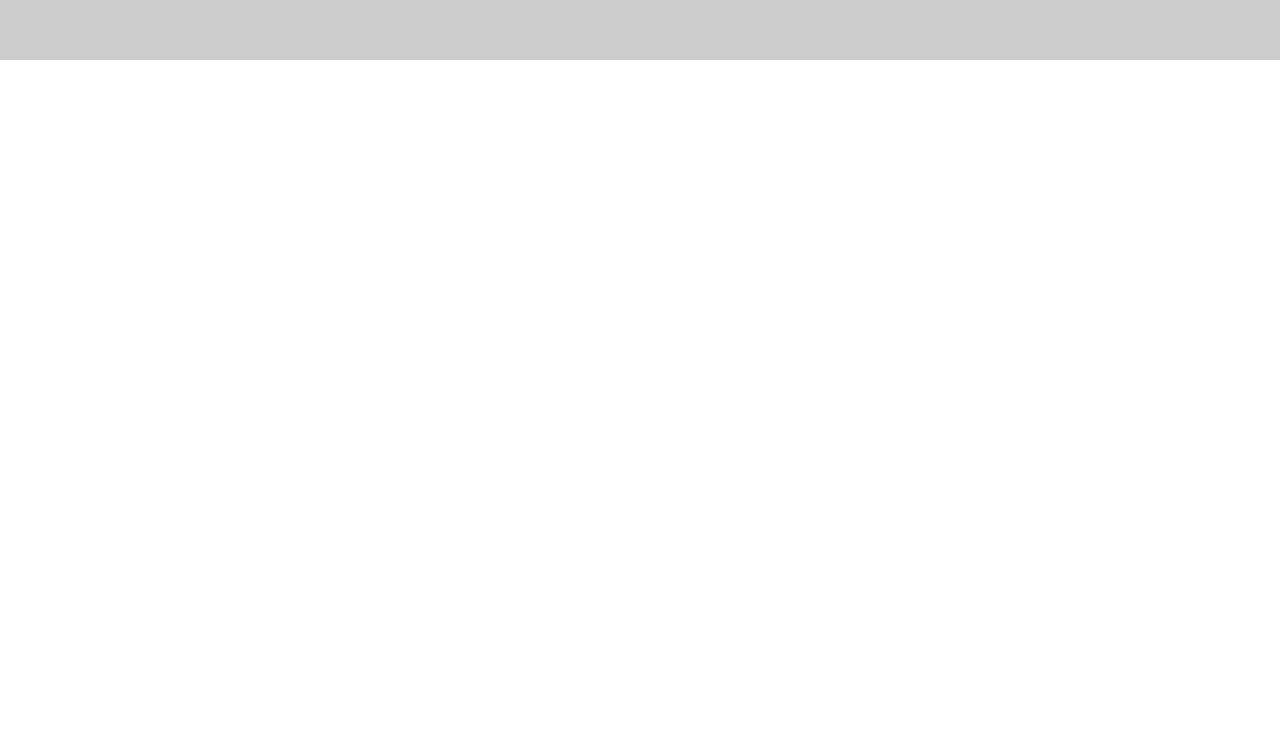
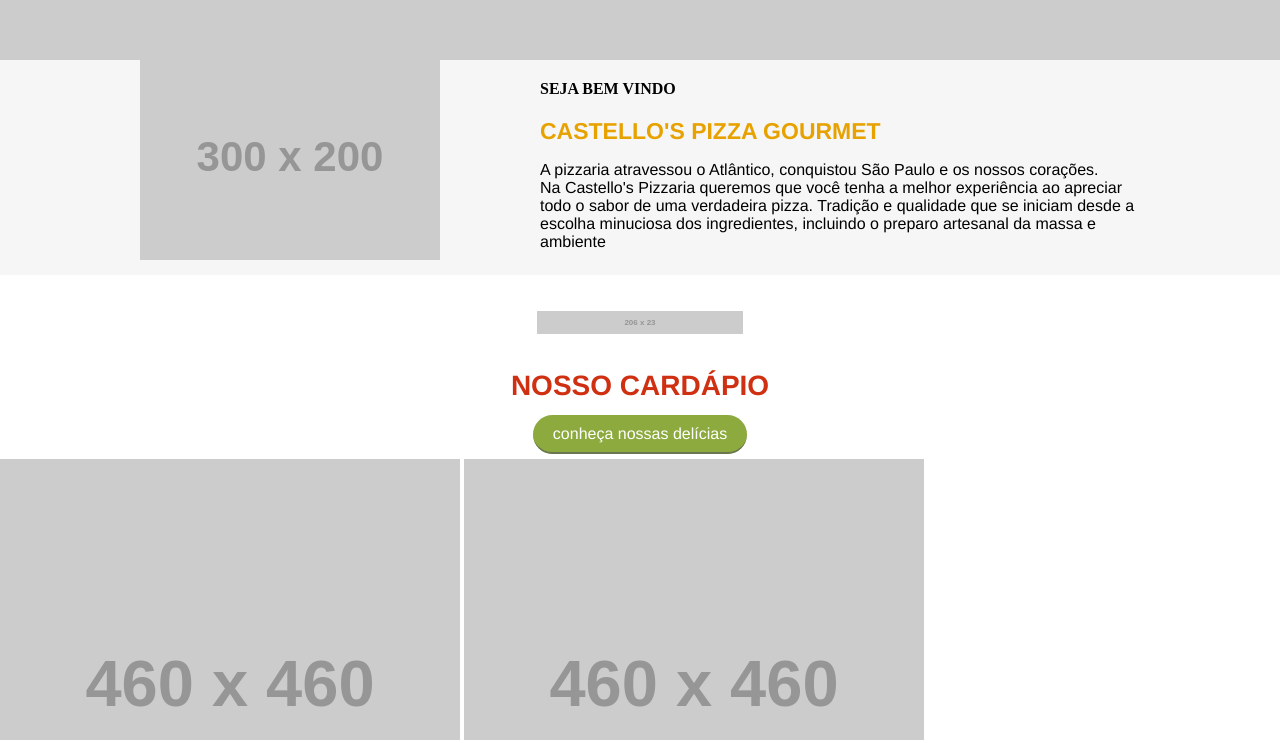
Before and after one commit to AnaChiaramonte/pizzaria, a plain HTML site: page index.html in a window 1280 px wide. Shown: the part 640-1380 px from the top of the page. Before the commit the page ends 800 px from the top, so only its background shows below. Drawn offline with nearby package versions, Linux system fonts and the light colour scheme; placeholder pictures from the web are drawn by us.

Commit message:
desenvolvimento do cardápio

```diff
--- a/css/style.css
+++ b/css/style.css
@@ -116,7 +116,92 @@ header {
   gap: 7px;
 }
 
-.Zap{
+.Zap {
   text-decoration: none;
   color: #fff;
 }
+
+.ifood {
+  position: fixed;
+  right: 0;
+  top: 200px;
+  box-shadow: -10px 10px 10px 0px rgba(0, 0, 0, 0.75);
+  -webkit-box-shadow: -10px 10px 10px 0px rgba(0, 0, 0, 0.75);
+  -moz-box-shadow: -10px 10px 10px 0px rgba(0, 0, 0, 0.75);
+}
+
+#BoasVindas {
+  display: flex;
+  justify-content: center;
+  margin: 0 auto;
+  padding-bottom: 15px;
+  background: #f6f6f6;
+}
+
+#BoasVindas img {
+  padding: 0 100px;
+}
+
+#TextosBoasVindas {
+  max-width: 600px;
+  padding-right: 100px;
+}
+
+#TextosBoasVindas h4 {
+  text-transform: uppercase;
+  margin: 0;
+  padding-top: 20px;
+  font-size: 16px;
+  font-family: "Times New Roman", Times, serif;
+}
+
+#TextosBoasVindas h3 {
+  text-transform: uppercase;
+  font-weight: 900;
+  color: #e7a200;
+  font-size: 23px;
+  margin-bottom: 0;
+  margin-top: 20px;
+}
+
+#TextosBoasVindas p {
+  margin-bottom: 0;
+}
+
+#cardapio {
+  display: flex;
+  flex-direction: column;
+  align-items: center;
+}
+
+#cardapio img {
+  padding: 36px 0;
+}
+
+#cardapio div img {
+  padding: 0;
+}
+
+#cardapio h2 {
+  text-transform: uppercase;
+  font-size: 28px;
+  color: #d03012;
+  margin: 0 0 7px 0;
+  font-weight: 900;
+}
+
+.btncardapio {
+  text-decoration: none;
+  color: #fff;
+  background: #8daa3e;
+  padding: 10px 20px;
+  border-radius: 50px;
+  border-bottom: 2px solid #6b7552;
+}
+/*
+#cardapio div{
+
+  display: flex;
+  width: 100%;
+  justify-content: space-around;
+} */
--- a/index.html
+++ b/index.html
@@ -23,7 +23,8 @@
             </ul>
           </nav>
           <div class="sec-menu">
-            <a href="https://api.whatsapp.com/send?phone=551436028600&text=Quero fazer um pedido"
+            <a
+              href="https://api.whatsapp.com/send?phone=551436028600&text=Quero fazer um pedido"
               class="Zap"
               target="_blank"
             >
@@ -32,11 +33,52 @@
                 <b><small>14</small> 8292.0981</b>
               </div>
             </a>
+            <a href="https://instagram.com" class="Zap" target="_blank">
               <ion-icon name="logo-instagram"></ion-icon>
+            </a>
+            <a href="" class="Zap">
               <ion-icon name="alarm"></ion-icon>
+            </a>
           </div>
         </div>
       </header>
+
+      <main>
+        <a href="https://ifood.com.br" class="ifood" target="_blank">
+          <img src="https://placehold.co/165x92" alt="" />
+        </a>
+
+        <div id="BoasVindas">
+          <img src="https://placehold.co/300x200" alt="" />
+          <div id="TextosBoasVindas">
+            <h4>Seja bem vindo</h4>
+            <h3>CASTELLO'S PIZZA GOURMET</h3>
+            <P>
+              A pizzaria atravessou o Atlântico, conquistou São Paulo e os
+              nossos corações. <br />
+              Na Castello's Pizzaria queremos que você tenha a melhor
+              experiência ao apreciar todo o sabor de uma verdadeira pizza.
+              Tradição e qualidade que se iniciam desde a escolha minuciosa dos
+              ingredientes, incluindo o preparo artesanal da massa e ambiente
+            </p>
+          </div>
+        </div>
+
+        <div id="cardapio">
+          <img src="https://placehold.co/206x23" alt="">
+          <h2>Nosso Cardápio</h2>
+        <p><a href="" class="btncardapio">conheça nossas delícias</a></p>
+         <div>
+          <img src="https://placehold.co/460x460" alt="">
+          <img src="https://placehold.co/460x460" alt="">
+          <img src="https://placehold.co/460x460" alt="">
+          <img src="https://placehold.co/460x460" alt="">
+         </div>
+
+        </div>
+      </main>
+
+      <footer></footer>
     </div>
   </body>
   <script
```
Lines whose indentation alone changed are shown as unchanged.
